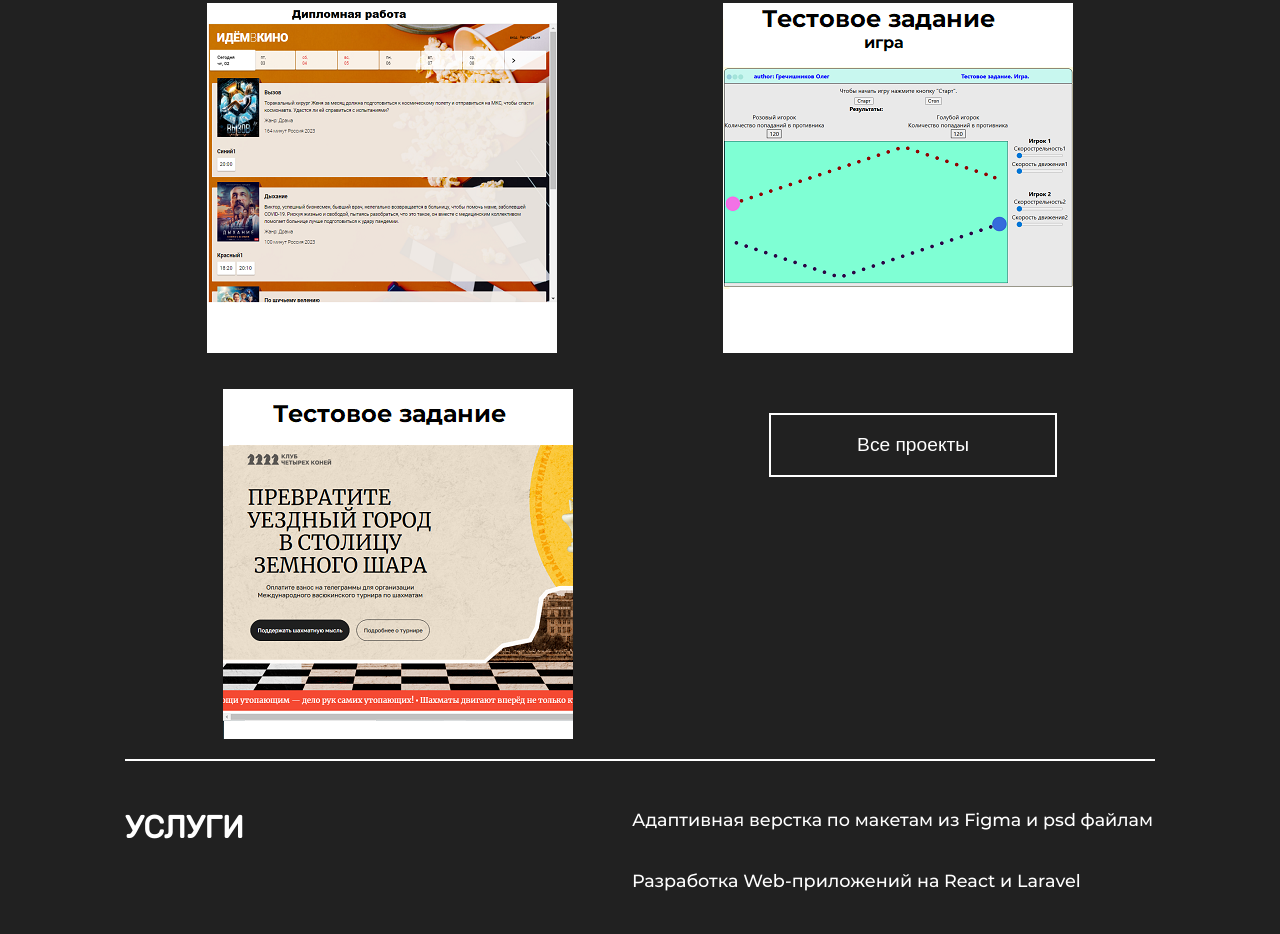
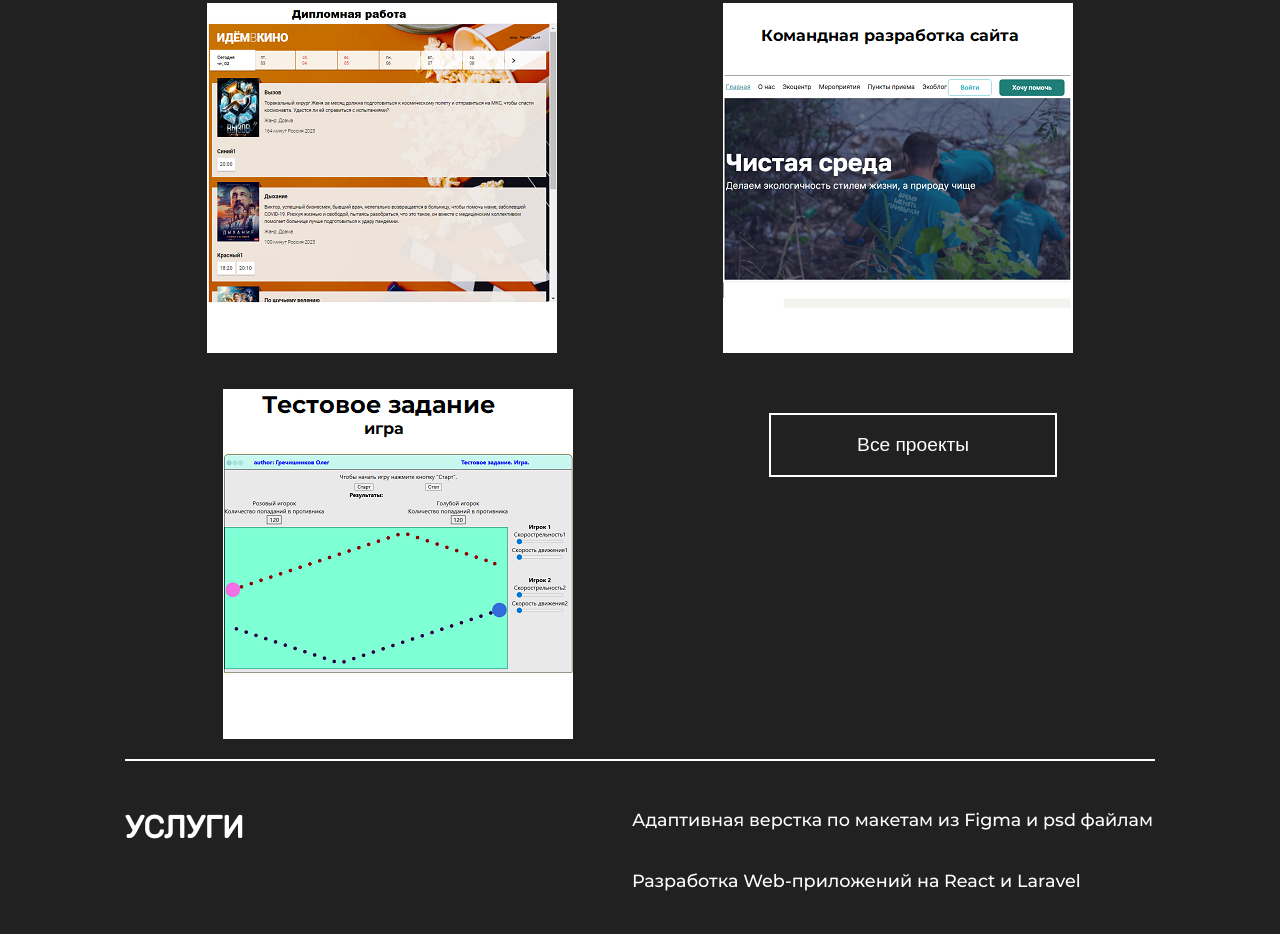
Before and after one commit to GronickWork/PortfolioGronik, a plain HTML site: page index.html in a window 1280 px wide. Shown: the part 832-1766 px from the top of the page. Drawn offline with Linux system fonts and the light colour scheme.

Commit message:
Add team development

```diff
--- a/index.html
+++ b/index.html
@@ -61,8 +61,9 @@
             <h2 class="port_head">Портфолио</h2>
             <ul class="port_label" id="portUl">
                 <li class="label_item"><a href="https://github.com/Gronik4/WebDevDiplomaV1" target="_blank"><img src="image\dip.png" alt="Дипломная работа"></a></li>
+                <li class="label_item"><a href="https://trash-free.ru" target="blank"><img src="image/teamDev.png" alt="командная разработка"></a></li>
                 <li class="label_item"><a href="https://github.com/GronickWork/white_board_test" target="_blank"><img src="image/testGame1.png" alt="Тестовое задание от компании White Board"></a></li>
-                <li class="label_item"><a href="https://gronickwork.github.io/kraud_test/" target="_blank"><img src="image/testKraud.png" alt="Тестовое задание от компании Kraud"></a></li>
+                <li class="label_item" id="kr" name="kr" hidden><a href="https://gronickwork.github.io/kraud_test/" target="_blank"><img src="image/testKraud.png" alt="Тестовое задание от компании Kraud"></a></li>
                 <li class="label_item" id="gg" name="gg" hidden><a href="https://gronik4.github.io/Gronik4-adjsbh-N2-gobling-yarn/" target="_blank"><img src="image\gg.png" alt="одно из домашних заданий"></a></li>
                 <li class="label_item" id="wc" name="wc" hidden><a href="https://gronik4.github.io/react6.1httpw.c/" target="_blank"><img src="image\wc.png" alt="одно из домашних заданий"></a></li>
                 <li class="label_item" id="prog" name="prog" hidden><a href="https://gronickwork.github.io/netinprogram/" target="_blank"><img src="image\StartProg.png" alt="Курсовая по курсу введение в программирование"></a></li>
```
Also changed, not shown: image/teamDev.png (added).
